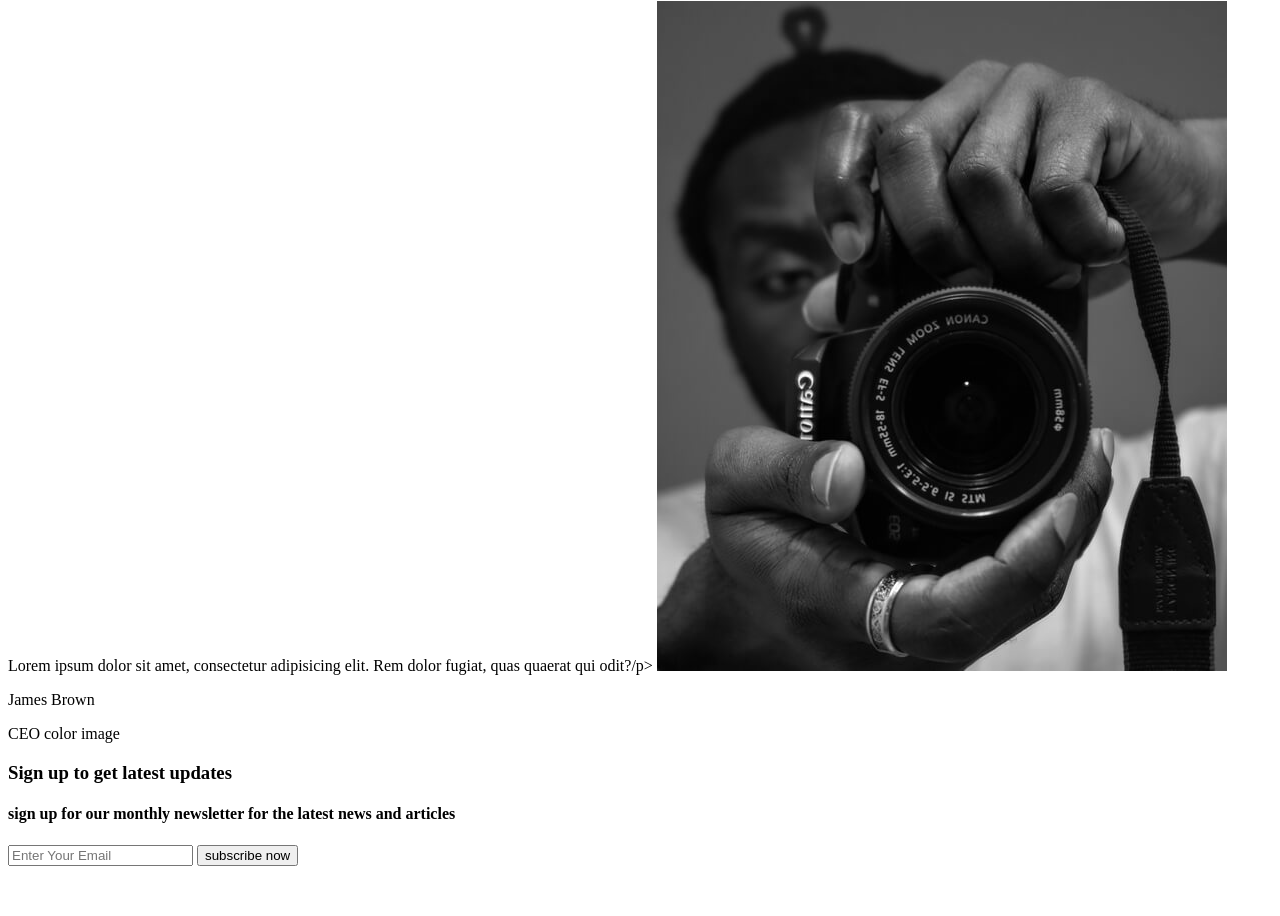
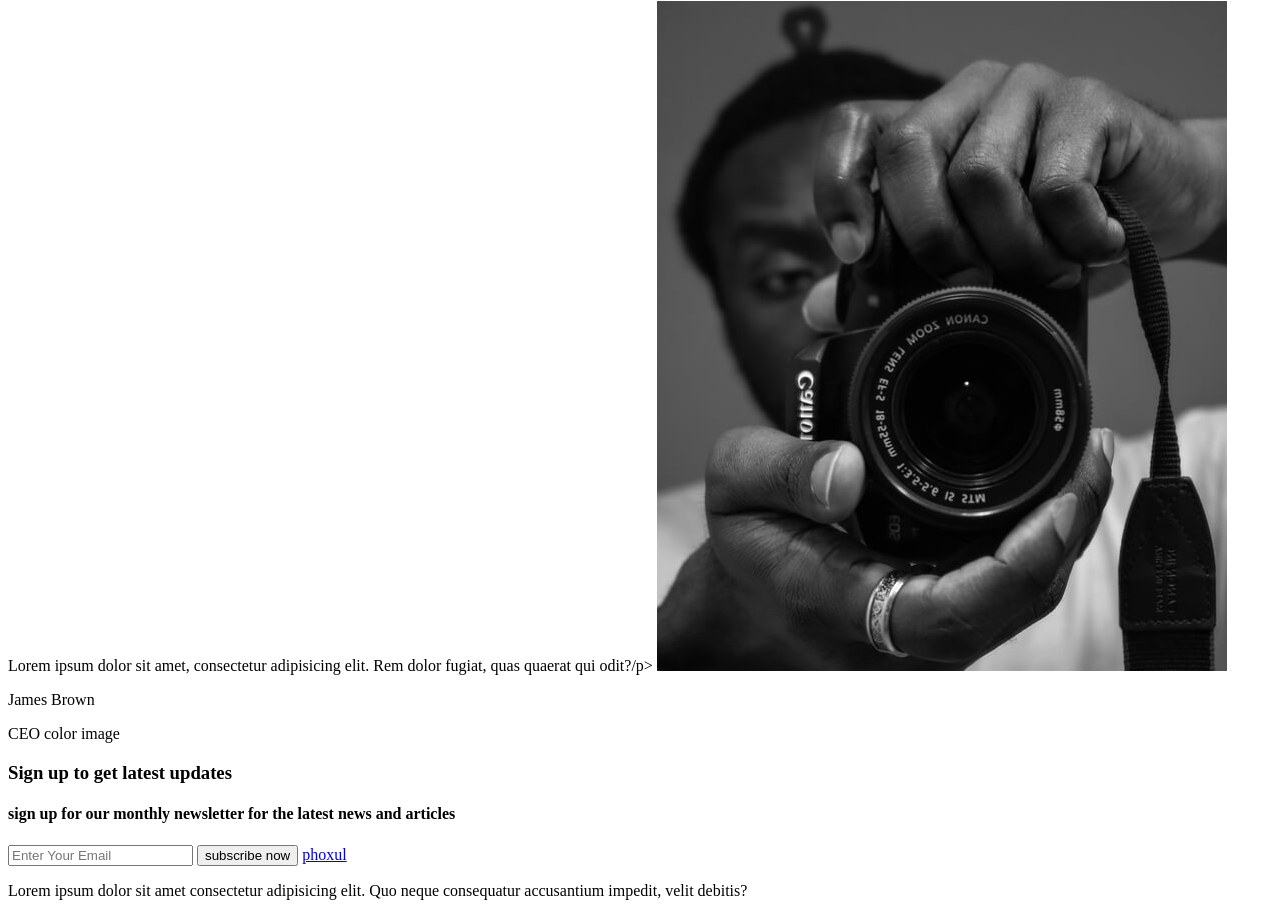
Before and after one commit to aminaroyal/nomads-photography, a plain HTML site: page index.html in a window 1280 px wide. Shown: the part 10206-11122 px from the top of the page. Before the commit the page ends 11080 px from the top, so only its background shows below. Drawn offline with Linux system fonts and the light colour scheme.

Commit message:
add footer section

```diff
--- a/index.html
+++ b/index.html
@@ -167,7 +167,14 @@ contct section testimonial -->
 
 <!-- footer newsletter form -->
 <input type=" email" name="" id="" placeholder="Enter Your Email">
-<input type="submit"value="subscribe now"
+<input type="submit"value="subscribe now">
+
+<!-- footer author logo -->
+<a href="#">phoxul</a>
+<p>Lorem ipsum dolor sit amet consectetur adipisicing elit.
+   Quo neque consequatur accusantium impedit, velit debitis?</p>
+
+
 
 
 
```
